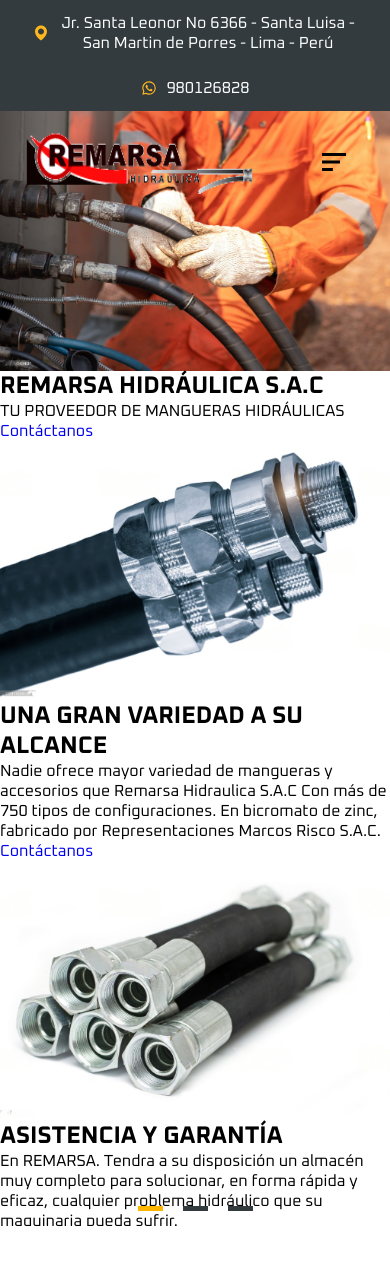
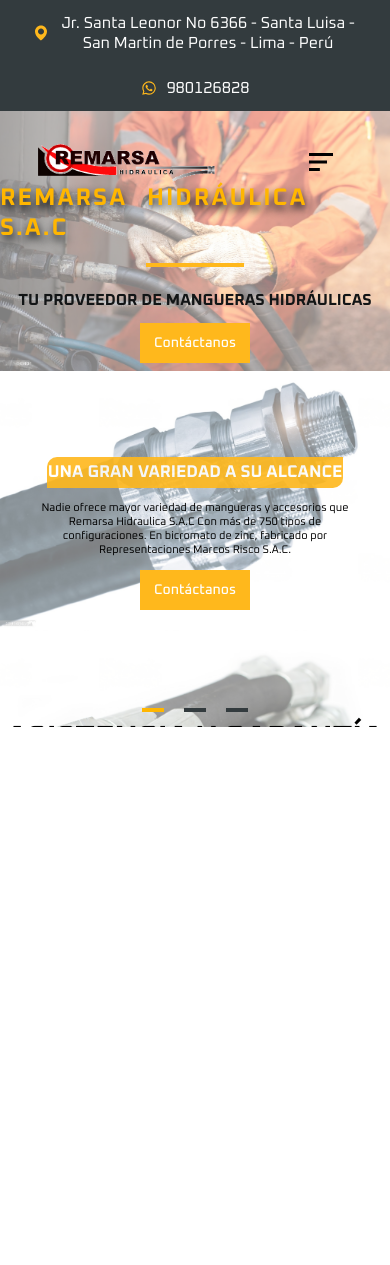
Before and after one commit to Alvaro11xd/hidraulica-web, a PHP site: the page made by vistas/inc/Link.php in a window 390 px wide. Shown: the top 1265 px of the page. Run offline with PHP 8.4, Linux system fonts and the light colour scheme; the template is opened without the code that fills it, so the values that code supplies are empty; some libraries are stand-ins or nearby versions.

Commit message:
landige page pruebas

```diff
--- a/vistas/css/header.css
+++ b/vistas/css/header.css
@@ -42,7 +42,7 @@
     margin: 1em auto;
     position: absolute;
     top: auto;
-    z-index: 1;
+    z-index: 10;
 }
 
 .nav-img {
@@ -139,6 +140,10 @@
     position: relative;
 }
 
+.mySlider{
+    position: relative;
+}
+
 .sliderImg {
     width: 100%;
     max-height: 85vh;
@@ -146,6 +151,7 @@
     object-fit: cover;
     vertical-align: top;
     transition: .2s;
+    opacity: .5;
 }
 
 .barras {
@@ -155,6 +161,7 @@
     display: flex;
     justify-content: center;
     margin-bottom: 15px;
+    z-index: 10;
 }
 
 .barra {
@@ -190,6 +197,101 @@
     }
 }
 
+.hero{
+    position: absolute;
+    inset: 0;
+    display: flex;
+    flex-direction: column;
+    justify-content: center;
+    align-items: center;
+    row-gap: 2em;
+    z-index: 1;
+}
+.heroTitle{
+    font-size: 80px;
+    color: var(--color-phantom2);
+    font-weight: 700;
+    text-shadow: 1px 5px 8px var(--color-gris2);
+    letter-spacing: 2px;
+    word-spacing: 12px;
+}
+.heroTitle::after{
+    content: "";
+    display: block;
+    width: 35%;
+    height: 15px;
+    background-color: var(--color-phantom);
+    margin: 20px auto;
+}
+.heroParrafo{
+    font-size: 48px;
+    font-weight: 700;
+    color: var(--color-gris2);
+}
+.heroBtn{
+    color: var(--color-blanco);
+    background: var(--color-phantom);
+    padding: 1em 2em;
+    font-weight: 500;
+}
+.heroFondo{
+    width: 90%;
+    height: 20%;
+    background: var(--color-phantom);
+    border-radius: 10px 0;
+    opacity: .9;
+    display: grid;
+    place-items: center;
+}
+.heroTitle2{
+    color: var(--color-blanco);
+    font-size: 58px;
+}
+.heroParrafo2,
+.heroParrafo3{
+    font-size: 26px;
+    font-weight: 400;
+    text-align: center;
+    width: 70%;
+    color: var(--color-negro);
+}
+.heroTitle3{
+    font-size: 96px;
+    font-weight: 700;
+}
+.heroParrafo3{
+    width: 45%;
+}
+
+@media (max-width: 1024px){
+    /* SECCION SLIDER*/
+    .heroTitle{
+        font-size: 54px;
+    }
+    .heroTitle::after {
+        width: 30%;
+        height: 7px;
+        background-color: var(--color-phantom);
+        margin: 20px auto 10px;
+    }
+    .heroParrafo {
+        font-size: 32px;
+    }
+    .heroFondo {
+        width: 80%;
+        height: 20%;
+        margin-top: 2em;
+    }
+    .heroTitle2 {
+        font-size: 42px;
+    }
+    .heroParrafo2, .heroParrafo3 {
+        font-size: 20px;
+    }
+    .heroTitle3 {
+        font-size: 72px;
+    }
+}
 
 
 @media (max-width: 768px) {
@@ -265,6 +367,37 @@
         margin-left: auto;
         border-left: 1px solid var(--color-phantom);
     }
+
+    /* SECCION SLIDER*/
+    .heroTitle{
+        font-size: 42px;
+    }
+    .heroTitle::after {
+        width: 30%;
+        height: 7px;
+    }
+    .heroParrafo {
+        font-size: 26px;
+    }
+    .heroFondo {
+        width: 76%;
+        height: 16%;
+    }
+    .heroTitle2 {
+        font-size: 32px;
+    }
+    .heroParrafo2, .heroParrafo3 {
+        font-size: 17px;
+    }
+    .heroTitle3 {
+        font-size: 54px;
+    }
+    .heroParrafo3 {
+        width: 55%;
+    }
+    .landigePage {
+        height: 83vh;
+    }
 }
 
 @media (max-width: 425px) {
@@ -291,6 +424,58 @@
     .nav-links {
         top: 180px;
     }
+    .nav-img {
+        width: 180px;
+        height: 40px;
+    }
+
+    /* SECCION SLIDER*/
+    .heroTitle{
+        font-size: 24px;
+    }
+    .heroTitle::after {
+        width: 25%;
+        height: 4px;
+    }
+    .heroParrafo {
+        font-size: 16px;
+    }
+    .heroFondo {
+        width: 76%;
+        height: 16%;
+        margin: 0;
+    }
+    .heroTitle2 {
+        font-size: 17px;
+    }
+    .heroParrafo2, .heroParrafo3 {
+        font-size: 11px;
+    }
+    .heroParrafo2{
+        width: 80%;
+    }
+    .heroTitle3 {
+        font-size: 32px;
+    }
+    .heroParrafo3 {
+        width: 80%;
+    }
+    .heroBtn {
+        padding: 11px 14px;
+        font-weight: 500;
+        font-size: 14px;
+    }
+    .hero {
+        top: 4em;
+        row-gap: 13px;
+    }
+    .landigePage {
+        height: 47vh;
+    }
+    .barra {
+        width: 22px;
+        height: 4px;
+    }
 }
 
 @media (max-width: 375px) {
--- a/vistas/inc/Header.php
+++ b/vistas/inc/Header.php
@@ -123,8 +123,10 @@
             <div class="mySlider fade">
                 <img src="<?php echo SERVERURL; ?>vistas/assets/img/fondo2.jpeg" alt="slider1" class="sliderImg">
                 <div class="hero">
-                    <h1 class="heroTitle">UNA GRAN VARIEDAD A SU ALCANCE</h1>
-                    <p class="heroParrafo">Nadie ofrece mayor variedad de mangueras y accesorios que Remarsa Hidraulica S.A.C Con más de 750 tipos de configuraciones. En bicromato de zinc, fabricado por Representaciones Marcos Risco S.A.C.</p>
+                    <div class="heroFondo">
+                        <h1 class="heroTitle2">UNA GRAN VARIEDAD A SU ALCANCE</h1>
+                    </div>
+                    <p class="heroParrafo heroParrafo2">Nadie ofrece mayor variedad de mangueras y accesorios que Remarsa Hidraulica S.A.C Con más de 750 tipos de configuraciones. En bicromato de zinc, fabricado por Representaciones Marcos Risco S.A.C.</p>
                     <a href="#" class="heroBtn">Contáctanos</a>
                 </div>
             </div>
@@ -134,8 +136,8 @@
             <div class="mySlider fade">
                 <img src="<?php echo SERVERURL; ?>vistas/assets/img/fondo3.jpeg" alt="slider1" class="sliderImg">
                 <div class="hero">
-                    <h1 class="heroTitle">ASISTENCIA Y GARANTÍA</h1>
-                    <p class="heroParrafo">En REMARSA. Tendra a su disposición un almacén muy completo para solucionar, en forma rápida y eficaz, cualquier problema hidráulico que su maquinaria pueda sufrir.</p>
+                    <h1 class="heroTitle3">ASISTENCIA Y GARANTÍA</h1>
+                    <p class="heroParrafo heroParrafo3">En REMARSA. Tendra a su disposición un almacén muy completo para solucionar, en forma rápida y eficaz, cualquier problema hidráulico que su maquinaria pueda sufrir.</p>
                     <a href="#" class="heroBtn">Contáctanos</a>
                 </div>
             </div>
--- a/vistas/js/slider.js
+++ b/vistas/js/slider.js
@@ -12,9 +12,9 @@ function posicionSlide(n){
 }
 
 // FUNCTION PARA QUE EL SLIDER AVANCE DE ACUERDO UN INTERVALO DE TIEMPO
-setInterval(function(){
-    muestraSlides(indice += 1)
-}, 4000)
+// setInterval(function(){
+//     muestraSlides(indice += 1)
+// }, 4000)
 
 function muestraSlides(n){
     let i;
```
Also changed, not shown: other parts of vistas/css/header.css (+110 -4 lines).
